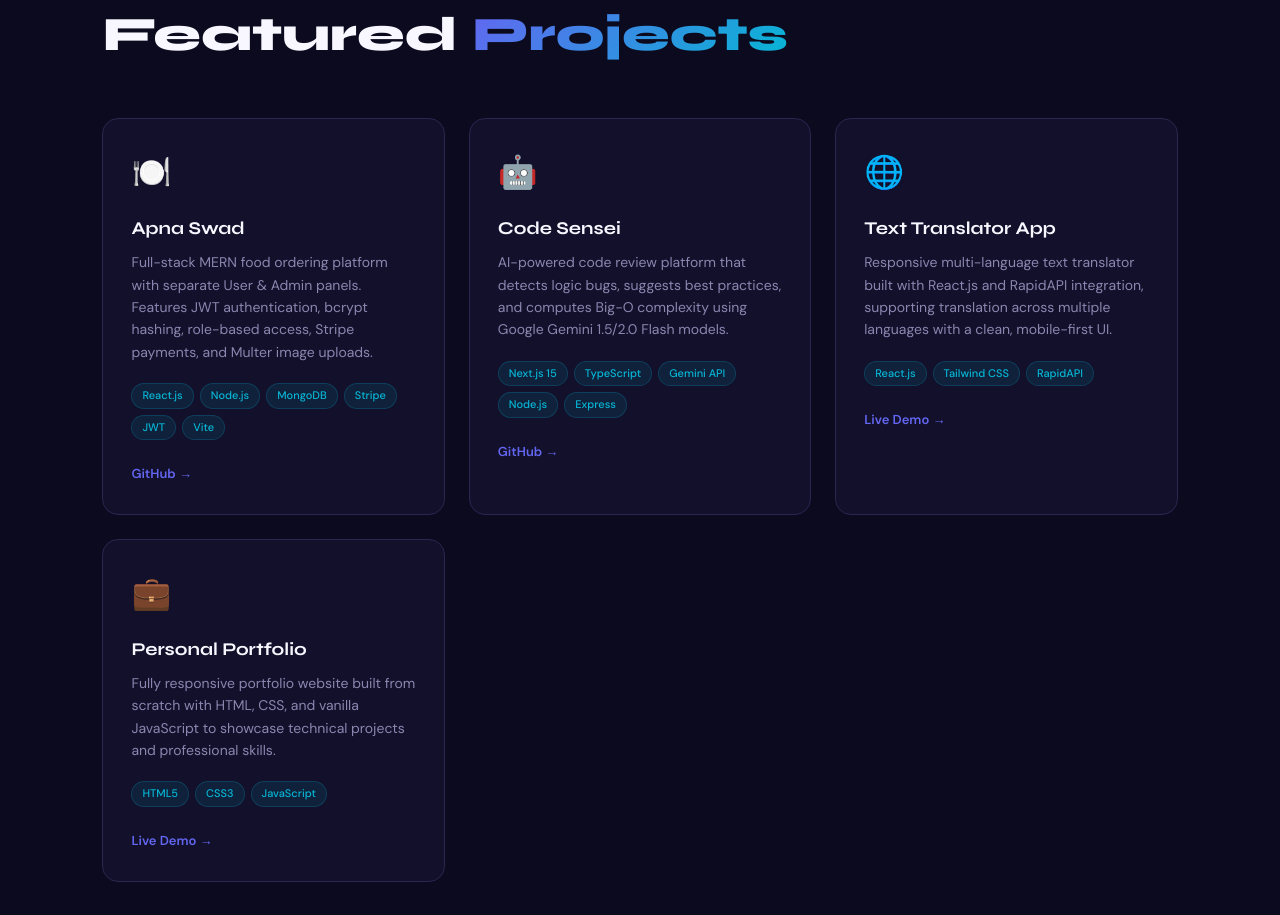
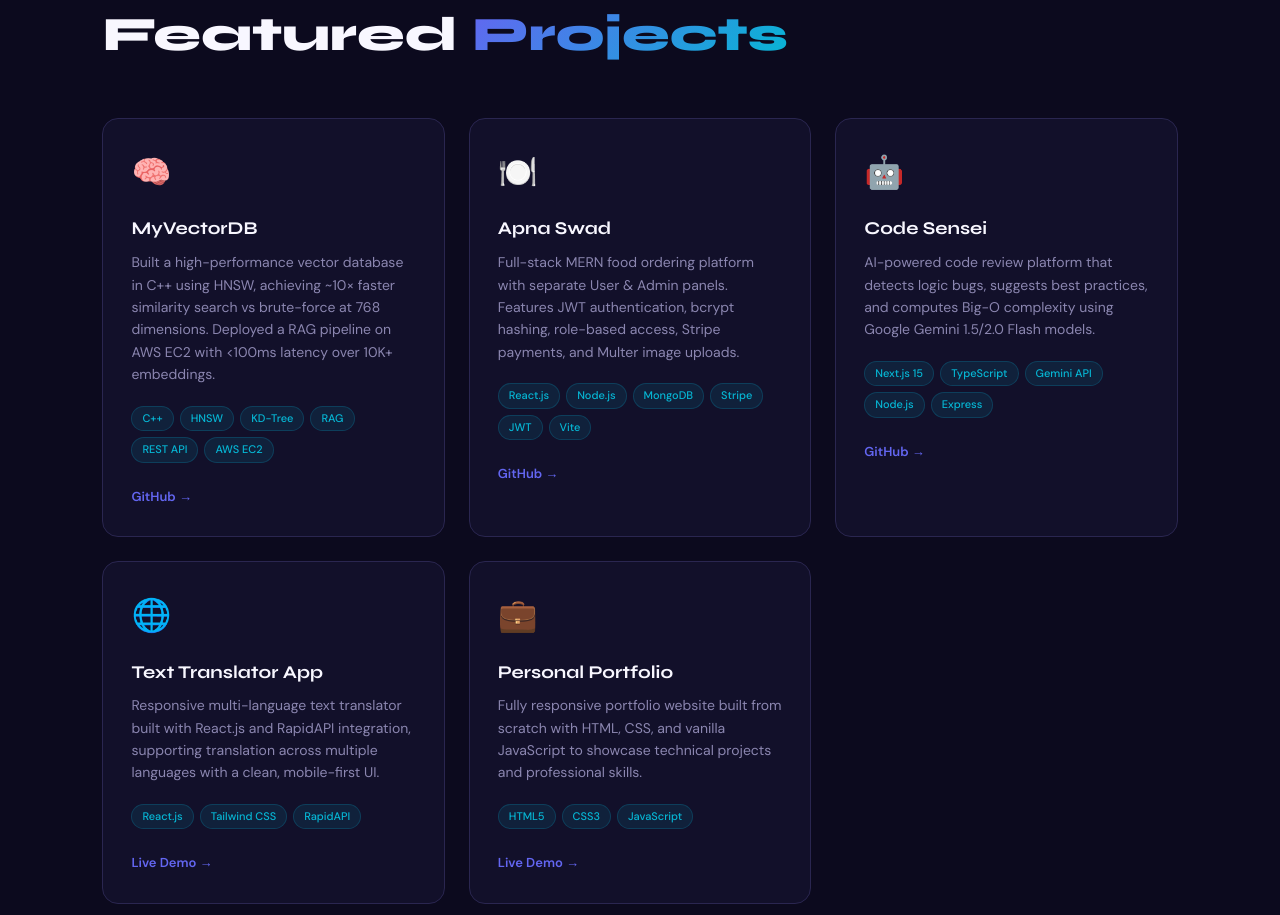
Before and after one commit to priyam-dubey/Priyambad-s-Portfolio, a plain HTML site: page index.html in a window 1280 px wide. Shown: the part 2806-3721 px from the top of the page. Drawn offline with Linux system fonts and the light colour scheme.

Commit message:
updated project section

```diff
--- a/index.html
+++ b/index.html
@@ -523,6 +523,10 @@ section{position:relative;z-index:1;padding:100px clamp(20px,8vw,120px);}
   transition:transform .3s,box-shadow .3s;
   cursor:default;
 }
+.project-card.featured {
+  border: 1px solid var(--indigo-light);
+  box-shadow: 0 0 30px rgba(79,70,229,0.25);
+}
 .project-card::before{
   content:'';
   position:absolute;top:0;left:-100%;
@@ -906,6 +910,32 @@ footer span{color:var(--pink);}
   <div class="section-label">Work</div>
   <h2 class="section-title">Featured <span>Projects</span></h2>
   <div class="projects-grid">
+
+
+    <div class="project-card reveal">
+  <span class="project-emoji">🧠</span>
+  <div class="project-name">MyVectorDB</div>
+  <div class="project-desc">
+  Built a high-performance vector database in C++ using HNSW, achieving ~10× faster similarity search
+  vs brute-force at 768 dimensions. Deployed a RAG pipeline on AWS EC2 with <100ms latency over 10K+ embeddings.
+</div>
+
+  <div class="project-tags">
+    <span class="project-tag">C++</span>
+    <span class="project-tag">HNSW</span>
+    <span class="project-tag">KD-Tree</span>
+    <span class="project-tag">RAG</span>
+    <span class="project-tag">REST API</span>
+    <span class="project-tag">AWS EC2</span>
+  </div>
+  <a href="https://github.com/priyam-dubey/MyVectorDB" target="_blank" class="project-link">
+    GitHub →
+  </a>
+</div>
+
+
+
+
     <div class="project-card reveal">
       <span class="project-emoji">🍽️</span>
       <div class="project-name">Apna Swad</div>
```
